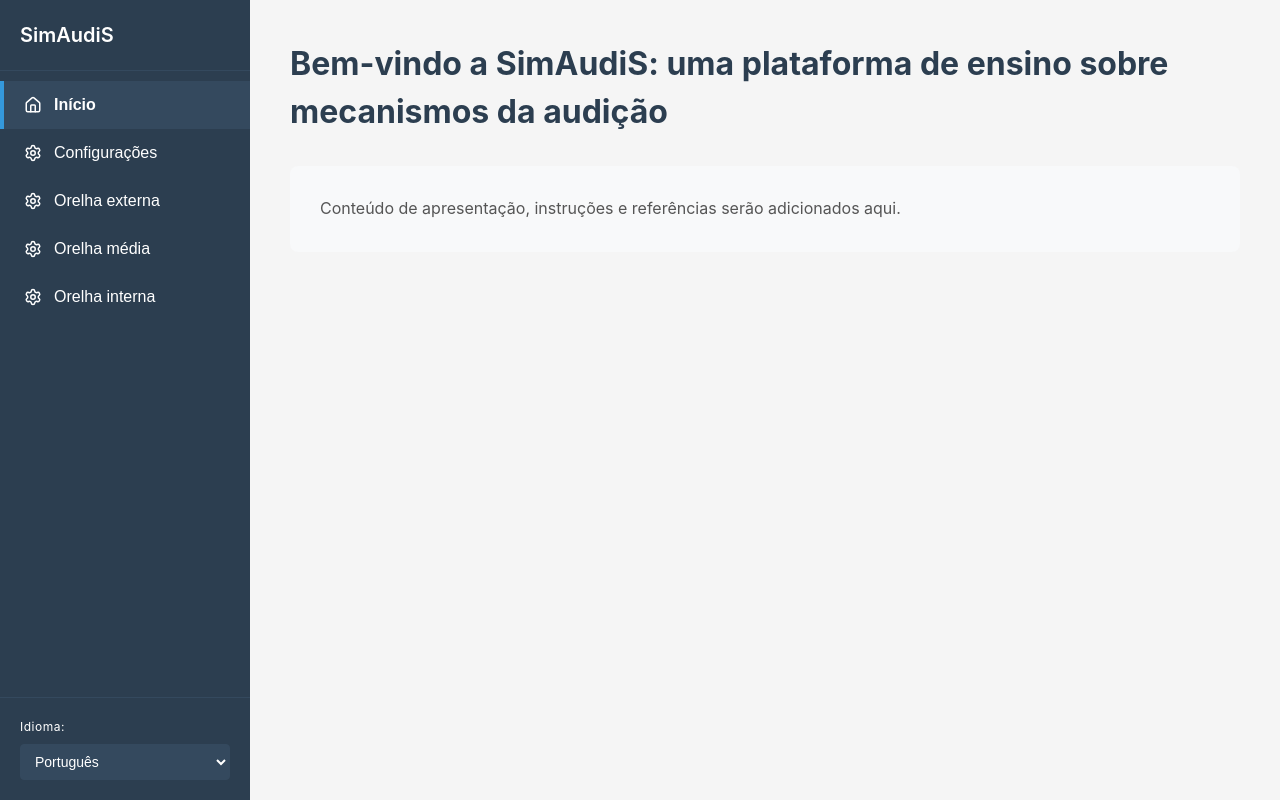
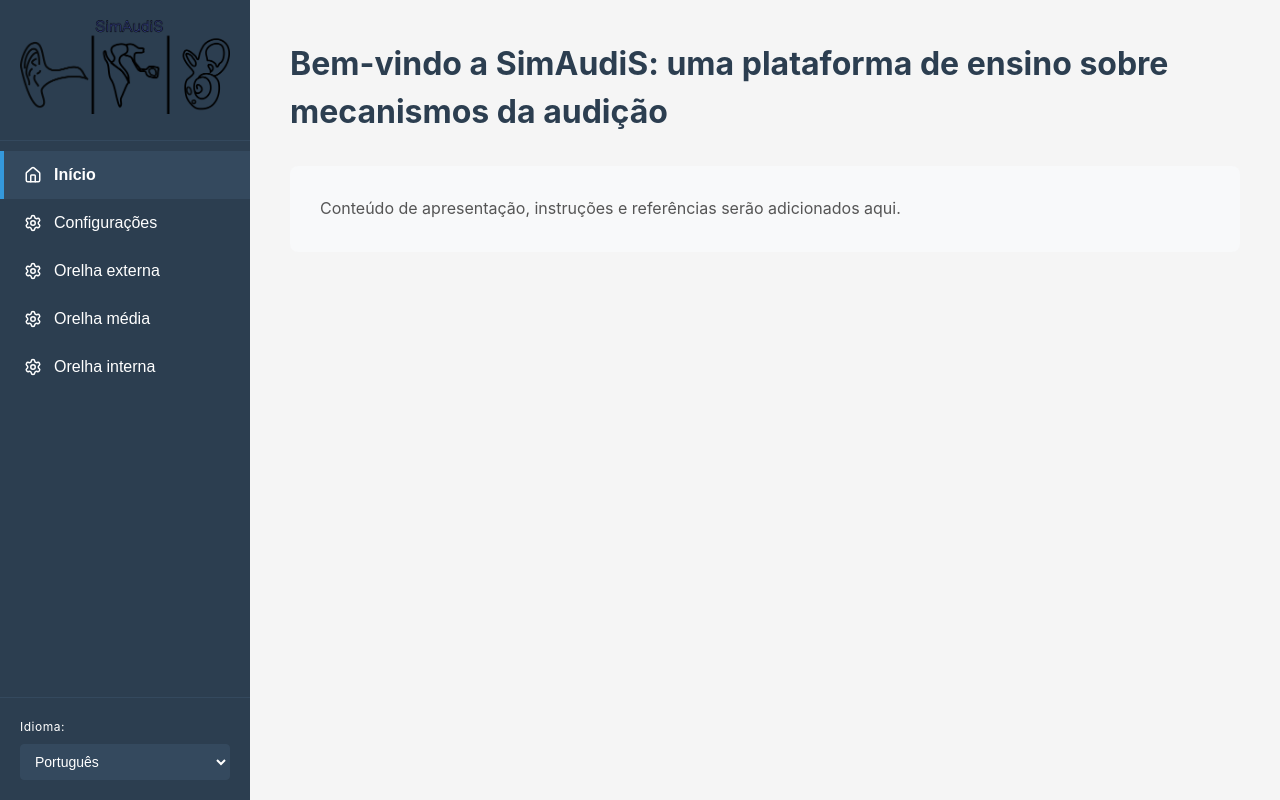
Before and after one commit to LucasCostaLobato/auditory-system-frontend, a React (Vite) app: page / in a window 1280 px wide. Built offline with nearby package versions, Linux system fonts and the light colour scheme.

Commit message:
add logo

```diff
--- a/src/components/sidebars/Sidebar.css
+++ b/src/components/sidebars/Sidebar.css
@@ -15,10 +15,9 @@
   border-bottom: 1px solid #34495e;
 }
 
-.sidebar-header h2 {
-  margin: 0;
-  font-size: 20px;
-  font-weight: 600;
+.sidebar-logo {
+  max-width: 100%;
+  height: auto;
 }
 
 .sidebar-menu {
--- a/src/components/sidebars/Sidebar.jsx
+++ b/src/components/sidebars/Sidebar.jsx
@@ -1,6 +1,7 @@
 import { useLanguage } from '../../contexts/LanguageContext';
 import { Home, Settings } from 'lucide-react';
 import LanguageSelector from '../common/LanguageSelector';
+import logo from '../../assets/SimAudiS_logo.png';
 import './Sidebar.css';
 
 const Sidebar = ({ activeMenu, setActiveMenu }) => {
@@ -17,7 +18,7 @@ const Sidebar = ({ activeMenu, setActiveMenu }) => {
   return (
     <div className="sidebar">
       <div className="sidebar-header">
-        <h2>SimAudiS</h2>
+        <img src={logo} alt="SimAudiS" className="sidebar-logo" />
       </div>
       <nav className="sidebar-menu">
         {menuItems.map((item) => {
```
Also changed, not shown: src/assets/SimAudiS_logo.png (added).
